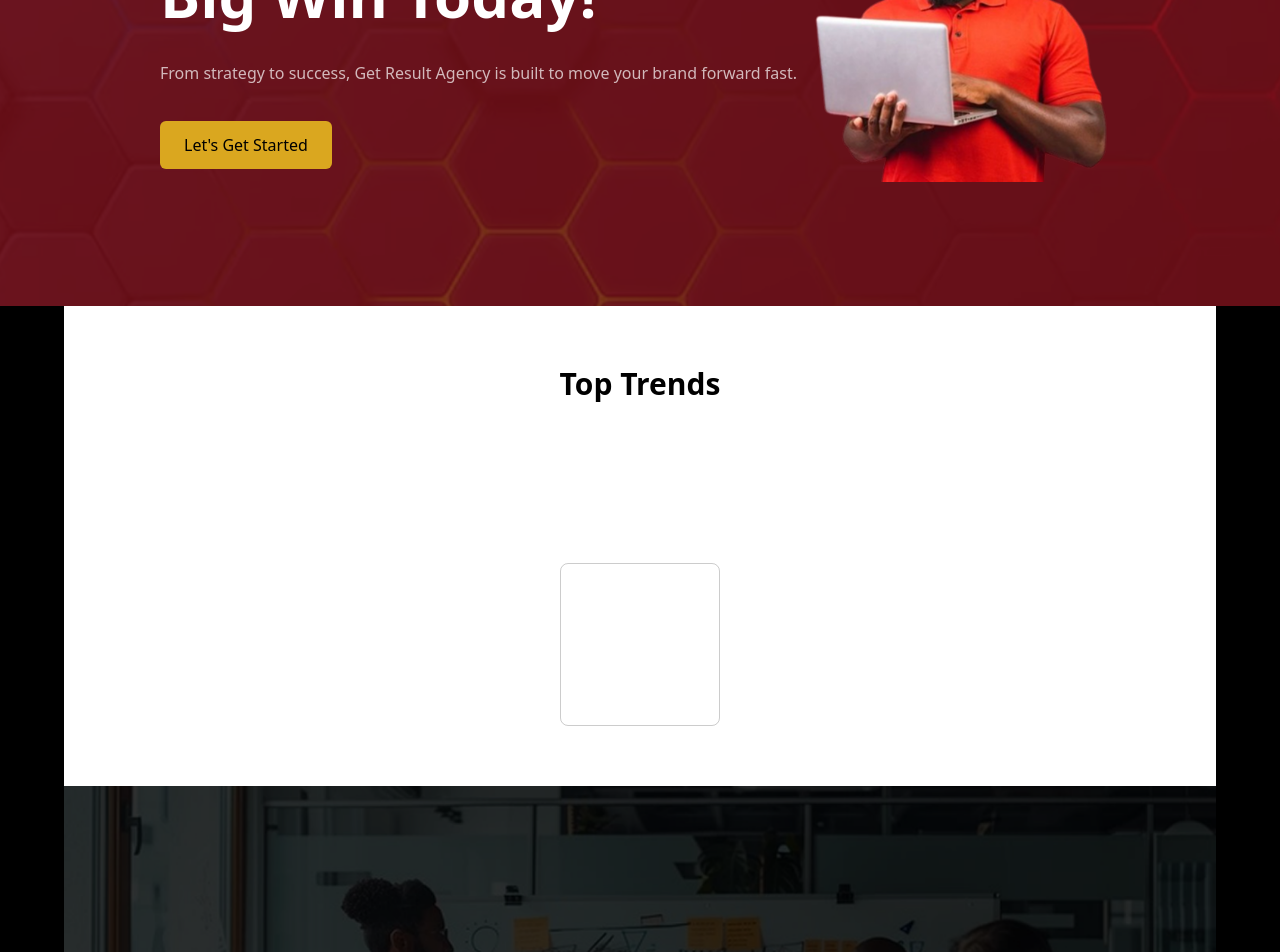
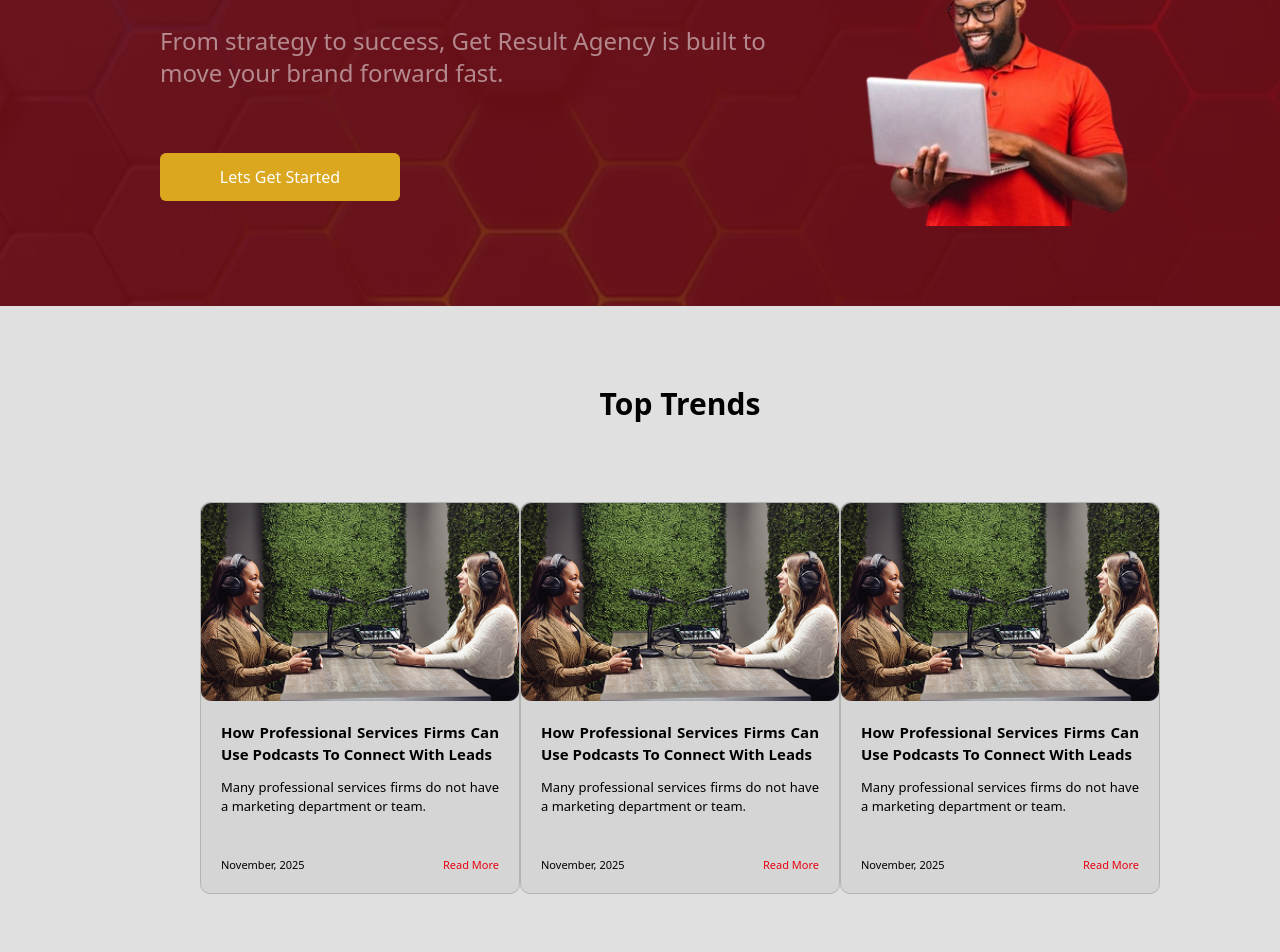
Before and after one commit to SamuelOnyedikachi/Promise-apps, a React (Vite) app: page / in a window 1280 px wide. Shown: the part 2600-3552 px from the top of the page. Built offline with nearby package versions, Linux system fonts and the light colour scheme; the HTML template or start-up script is replaced by a standard one.

Commit message:
promises

```diff
--- a/src/pages/Dashboard/dashBoard.jsx
+++ b/src/pages/Dashboard/dashBoard.jsx
@@ -9,7 +9,7 @@
 import Vector04 from '../../assets/Vector 04.png';
 import Vector05 from '../../assets/Vector 05.png';
 import Vector06 from '../../assets/Vector 06.png';
-
+import Trends from '../../assets/trend06.png';
 const Dashboard = () => {
   const navigate = useNavigate();
   const Click = () => navigate('/Login');
@@ -170,40 +170,107 @@
         <div className="h-[70vh] bg-[rgba(124,17,25,0.81)]  w-full  bg-cover bg-center flex flex-col md:flex-row items-center justify-between px-40">
           {/* Left Section */}
           <div className="w-full text-left">
-            <h1 className="font-semibold text-4xl sm:text-4xl md:text-6xl text-white leading-tight pb-4">
-              Launch Your Next Big Win Today!
-            </h1>
-            <h2 className="font-poppins font-medium text-2xl py-3 sm:text-base md:text- text-white/70">
-              From strategy to success, Get Result Agency is built to move your
-              brand forward fast.
-            </h2>
-            <div className="mt-6">
+            <div className="mb-14">
+              <h1 className="font-semibold text-4xl sm:text-4xl md:text-6xl text-white leading-tight pb-4">
+                Launch Your Next Big Win Today!
+              </h1>
+              <h2 className="font-medium text-2xl py-2 sm:text-base md:text-2xl w-2xl text-white/50">
+                From strategy to success, Get Result Agency is built to move
+                your brand forward fast.
+              </h2>
+            </div>
+            <div className="text-center flex justify-left">
               <button
-                className="bg-[#DAA71F] text-black px-6 py-3 rounded-md text-sm sm:text-base font-medium hover:bg-[#a30b0b] hover:text-white transition duration-300"
+                className="bg-[#DAA71F] w-60 text-white px-6 py-3 rounded-md text-[16px] font-medium hover:bg-[#a30b0b]  hover:text-white transition"
                 onClick={Click}
               >
-                Let's Get Started
+                Lets Get Started
               </button>
             </div>
           </div>
 
           {/* Right Section */}
-          <div className="w-full md:w-1/2 flex justify-center mt-6 md:mt-0">
+          <div className="w-full md:w-1/2">
             <img
               src={SecondImg}
               alt="welcome"
-              className="w-[80%] md:w-[100%] h-auto object-contain"
+              className="w-[80%] md:w-[100%] h-auto relative top-15 left-5 object-contain"
             />
           </div>
         </div>
       </section>
-      <section className="h-[60vh] max-w-6xl mx-auto bg-[#fff] bg-cover bg-center grid py-15 justify-center px-15">
+      <section className=" py-20 text-center bg-[#ffffffe0] bg-cover bg-center grid gap-20 items-center px-50">
         <h1 className="text-center text-3xl text-[#000] font-bold">
           Top Trends
         </h1>
         {/* Cards trends */}
-        <div className="border border-black/20 rounded-lg">
-          <img src="" alt="" />
+        <div className='flex justify-between flex-1'>
+          <div className="border border-black/20 rounded-[10px] shadow-[inset_0_0_0_1000px_rgba(0,0,0,0.05)] grid md:w-[320px] text-black text-justify font-medium">
+            <div className="w-[100%] h-[100%] p-0 m-0">
+              <img src={Trends} className="w-[100%] h-[100%] " alt="" />
+            </div>
+            <div className="p-5">
+              <div>
+                <h2 className="font-semibold text-[15px] pb-3">
+                  How Professional Services Firms Can Use Podcasts To Connect
+                  With Leads
+                </h2>
+                <h3 className="text-[13px] pb-5 font-normal ">
+                  Many professional services firms do not have a marketing
+                  department or team.
+                </h3>
+              </div>
+              <div className="flex justify-between pt-5 text-[11px]">
+                <h5>November, 2025</h5>
+                <h5 className="text-red-600">Read More</h5>
+              </div>
+            </div>
+          </div>
+
+          {/* card 2 */}
+          <div className="border border-black/20 rounded-[10px] shadow-[inset_0_0_0_1000px_rgba(0,0,0,0.05)] grid md:w-[320px] text-black text-justify font-medium">
+            <div className="w-[100%] h-[100%] p-0 m-0">
+              <img src={Trends} className="w-[100%] h-[100%] " alt="" />
+            </div>
+            <div className="p-5">
+              <div>
+                <h2 className="font-semibold text-[15px] pb-3">
+                  How Professional Services Firms Can Use Podcasts To Connect
+                  With Leads
+                </h2>
+                <h3 className="text-[13px] pb-5 font-normal ">
+                  Many professional services firms do not have a marketing
+                  department or team.
+                </h3>
+              </div>
+              <div className="flex justify-between pt-5 text-[11px]">
+                <h5>November, 2025</h5>
+                <h5 className="text-red-600">Read More</h5>
+              </div>
+            </div>
+          </div>
+          {/* card 3 */}
+          <div className="border border-black/20 rounded-[10px] shadow-[inset_0_0_0_1000px_rgba(0,0,0,0.05)] grid md:w-[320px] text-black text-justify font-medium">
+            <div className="w-[100%] h-[100%] p-0 m-0">
+              <img src={Trends} className="w-[100%] h-[100%] " alt="" />
+            </div>
+            <div className="p-5">
+              <div>
+                <h2 className="font-semibold text-[15px] pb-3">
+                  How Professional Services Firms Can Use Podcasts To Connect
+                  With Leads
+                </h2>
+                <h3 className="text-[13px] pb-5 font-normal ">
+                  Many professional services firms do not have a marketing
+                  department or team.
+                </h3>
+              </div>
+              <div className="flex justify-between pt-5 text-[11px]">
+                <h5>November, 2025</h5>
+                <h5 className="text-red-600">Read More</h5>
+              </div>
+            </div>
+          </div>
         </div>
       </section>
       <section className="h-[70vh] max-w-6xl mx-auto bg-[url('/src/assets/firstbg.png')] bg-cover bg-center grid items-center justify-center px-15">
```
Also changed, not shown: src/assets/trend06.png (added).
